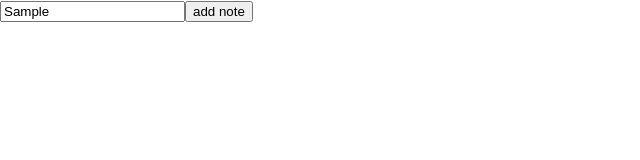
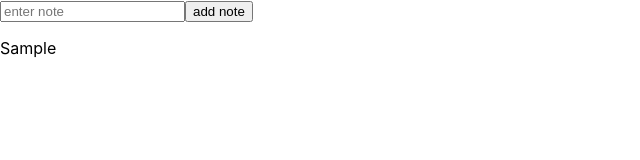
Before and after one commit to anthonyamaro15/typescript-redux, a React (Create React App) app: page / in a window 1280 px wide. Both pictures are taken after typing "Sample" into the empty fields and a click on the button "add note". Shown: the top 160 px of the page, without its empty margins (0-640 px from the left). Built offline with nearby package versions, Linux system fonts and the light colour scheme.

Commit message:
store data in reducer and display data now

```diff
--- a/src/App.tsx
+++ b/src/App.tsx
@@ -1,10 +1,23 @@
 import React from 'react';
+import { useDispatch, useSelector } from 'react-redux';
+import {NotesState} from './notesReducer';
 import HomePage from './components/HomePage';
 
 function App() {
+   const dispatch = useDispatch();
+   const notes = useSelector<NotesState, NotesState['notes']>((state) => state.notes);
+
+   const addNote = (note: string) => {
+      dispatch({type: 'ADD_NOTE', payload: note});
+   }
   return (
     <div className="App">
-     <HomePage addNote={alert} />
+     <HomePage addNote={addNote} />
+     <div>
+        {notes.map((note, i) => (
+           <p key={i}>{note}</p>
+        ))}
+     </div>
     </div>
   );
 }
--- a/src/components/HomePage.tsx
+++ b/src/components/HomePage.tsx
@@ -12,8 +12,8 @@ const HomePage: React.FC<Props> = ({addNote}) => {
    }
 
    const onAddNoteClick = () => {
-      console.log('what is this value? ', note);
       addNote(note);
+      setNote('');
    }
    return (
       <div>
--- a/src/notesReducer.tsx
+++ b/src/notesReducer.tsx
@@ -1,4 +1,4 @@
-interface NotesState {
+export interface NotesState {
    notes: string[]
 }
 
```
